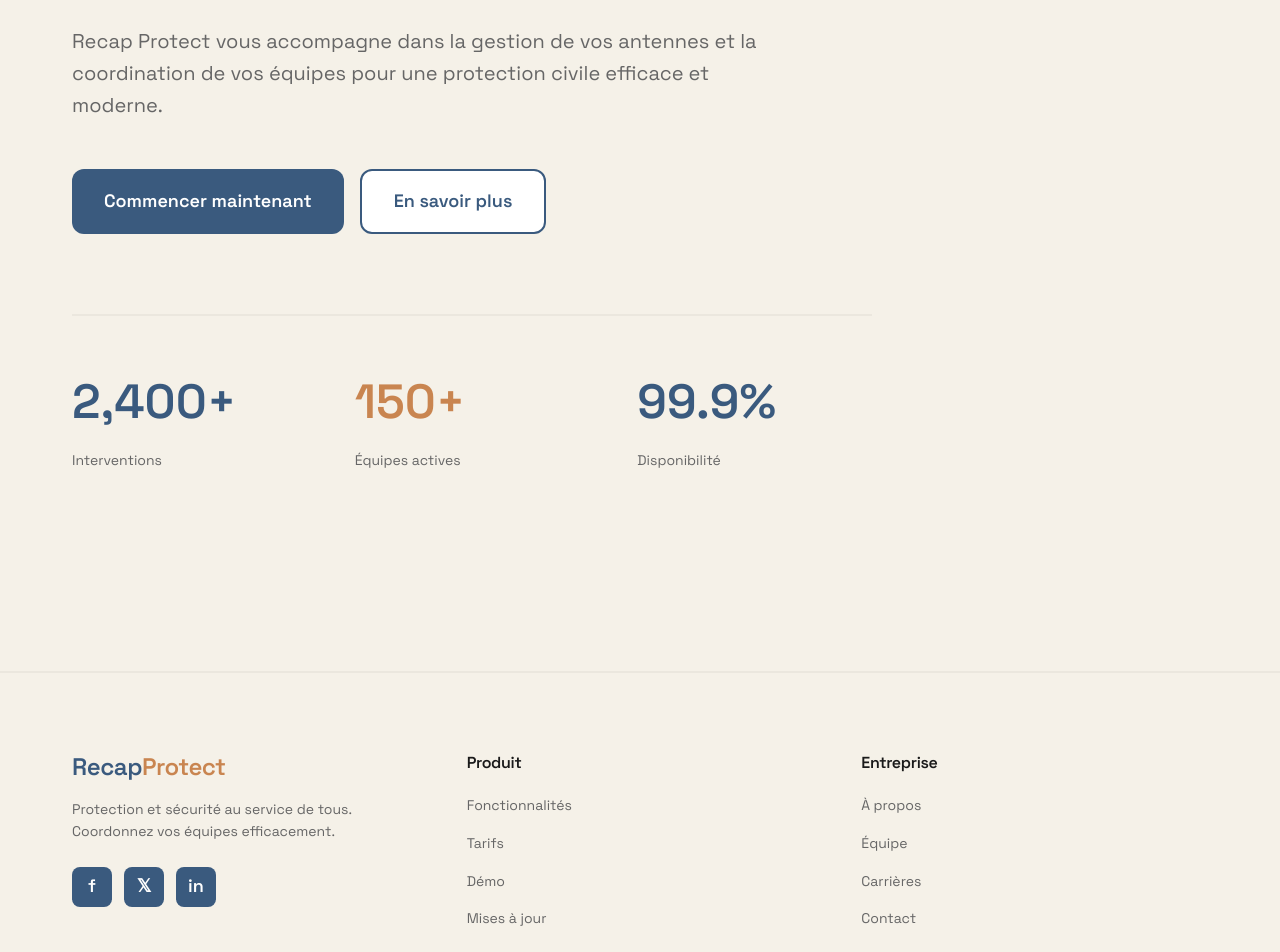
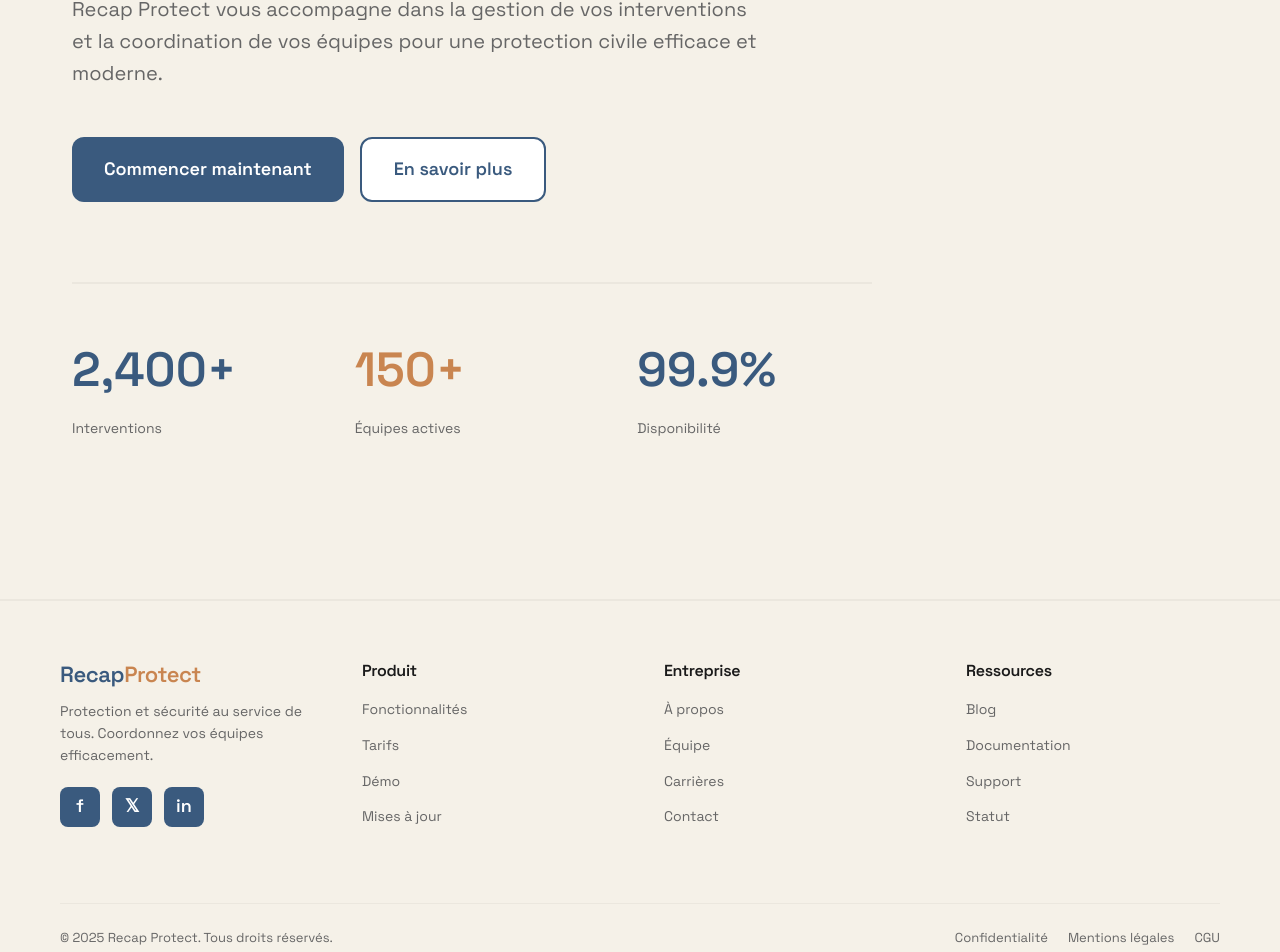
Before and after one commit to Fredozorus/recap-protect, a Next.js app: page / in a window 1280 px wide. Shown: the part 371-1323 px from the top of the page. Built offline with nearby package versions, Linux system fonts and the light colour scheme.

Commit message:
Responsive

```diff
--- a/src/app/globals.css
+++ b/src/app/globals.css
@@ -1,8 +1,7 @@
 @import "tailwindcss";
 
 @theme inline {
-
- /* Palette Principale */
+  /* Palette Principale */
   --color-navy: #3a5a7e;
   --color-navy-light: #4a6a8e;
   --color-navy-dark: #2a4a6e;
@@ -18,7 +17,6 @@
   /* Couleurs de Support */
   --color-warm-black: #1a1a1a;
   --color-neutral-gray: #666666;
-
 }
 
 /* Reset et base */
@@ -44,3 +42,175 @@ h1, h2, h3, h4, h5, h6 {
   line-height: 1.2;
   letter-spacing: -0.02em;
 }
+
+/* ===== RESPONSIVE STYLES ===== */
+
+/* Navbar Responsive */
+.navbar-responsive {
+  padding: 20px 16px;
+}
+
+.navbar-responsive h1 {
+  font-size: 24px;
+}
+
+@media (min-width: 768px) {
+  .navbar-responsive {
+    padding: 24px 32px;
+  }
+  .navbar-responsive h1 {
+    font-size: 28px;
+  }
+}
+
+/* Hero Responsive */
+.hero-responsive {
+  padding: 40px 20px;
+}
+
+.badge-responsive {
+  padding: 10px 16px;
+}
+
+.badge-text-responsive {
+  font-size: 12px;
+}
+
+.title-responsive {
+  font-size: 36px;
+  margin-bottom: 24px;
+}
+
+.description-responsive {
+  font-size: 16px;
+  margin-bottom: 32px;
+}
+
+.buttons-responsive {
+  flex-direction: column;
+  margin-bottom: 60px;
+  gap: 12px;
+}
+
+.button-responsive {
+  width: 100%;
+  padding: 14px 28px;
+  font-size: 16px;
+}
+
+.stats-responsive {
+  grid-template-columns: 1fr;
+  gap: 32px;
+  padding-top: 32px;
+}
+
+.stats-responsive > div > div:first-child {
+  font-size: 36px;
+}
+
+.stats-responsive > div > div:last-child {
+  font-size: 13px;
+}
+
+/* Tablette */
+@media (min-width: 640px) {
+  .hero-responsive {
+    padding: 60px 32px;
+  }
+  .badge-responsive {
+    padding: 12px 20px;
+  }
+  .badge-text-responsive {
+    font-size: 14px;
+  }
+  .title-responsive {
+    font-size: 48px;
+    margin-bottom: 28px;
+  }
+  .description-responsive {
+    font-size: 18px;
+    margin-bottom: 40px;
+  }
+  .buttons-responsive {
+    flex-direction: row;
+    margin-bottom: 70px;
+  }
+  .button-responsive {
+    width: auto;
+    padding: 15px 30px;
+    font-size: 17px;
+  }
+  .stats-responsive {
+    grid-template-columns: repeat(3, 1fr);
+    gap: 40px;
+    padding-top: 40px;
+  }
+}
+
+/* Desktop */
+@media (min-width: 1024px) {
+  .hero-responsive {
+    padding: 80px 32px;
+  }
+  .title-responsive {
+    font-size: 56px;
+    margin-bottom: 32px;
+  }
+  .description-responsive {
+    font-size: 20px;
+    margin-bottom: 48px;
+  }
+  .buttons-responsive {
+    gap: 16px;
+    margin-bottom: 80px;
+  }
+  .button-responsive {
+    padding: 16px 32px;
+    font-size: 18px;
+  }
+  .stats-responsive {
+    gap: 48px;
+    padding-top: 48px;
+  }
+  .stats-responsive > div > div:first-child {
+    font-size: 48px;
+  }
+  .stats-responsive > div > div:last-child {
+    font-size: 14px;
+  }
+}
+
+/* Footer Responsive */
+.footer-grid-responsive {
+  grid-template-columns: 1fr;
+  gap: 40px;
+  margin-bottom: 48px;
+}
+
+.footer-bottom-responsive {
+  flex-direction: column;
+  gap: 16px;
+  align-items: center;
+  text-align: center;
+  padding-top: 24px;
+}
+
+@media (min-width: 640px) {
+  .footer-grid-responsive {
+    grid-template-columns: repeat(2, 1fr);
+    gap: 48px;
+  }
+}
+
+@media (min-width: 1024px) {
+  .footer-grid-responsive {
+    grid-template-columns: repeat(4, 1fr);
+    margin-bottom: 64px;
+  }
+  .footer-bottom-responsive {
+    flex-direction: row;
+    justify-content: space-between;
+    text-align: left;
+    padding-top: 32px;
+  }
+}
--- a/src/components/Footer.tsx
+++ b/src/components/Footer.tsx
@@ -1,28 +1,39 @@
 import { colors } from '@/app/styles/colors';
 import { CSSProperties } from 'react';
 
-// Styles réutilisables
 const styles: Record<string, CSSProperties> = {
   footer: {
     borderTop: `2px solid ${colors.paperDark}`,
-    marginTop: '120px',
+    marginTop: '80px',
   },
   container: {
     maxWidth: '1200px',
     margin: '0 auto',
-    padding: '80px 32px 40px',
+    padding: '60px 20px 30px',
   },
   grid: {
     display: 'grid',
-    gridTemplateColumns: 'repeat(auto-fit, minmax(250px, 1fr))',
-    gap: '48px',
-    marginBottom: '64px',
+  },
+  logo: {
+    fontSize: '22px',
+    fontWeight: 600,
+    marginBottom: '12px',
+  },
+  description: {
+    fontSize: '14px',
+    lineHeight: '1.6',
+    color: colors.neutralGray,
+    marginBottom: '20px',
+  },
+  socialContainer: {
+    display: 'flex',
+    gap: '12px',
   },
   sectionTitle: {
     fontSize: '16px',
     fontWeight: 600,
     color: colors.warmBlack,
-    marginBottom: '20px',
+    marginBottom: '16px',
   },
   linkList: {
     listStyle: 'none',
@@ -30,7 +41,7 @@ const styles: Record<string, CSSProperties> = {
     margin: 0,
   },
   linkItem: {
-    marginBottom: '12px',
+    marginBottom: '10px',
   },
   link: {
     fontSize: '14px',
@@ -51,17 +62,23 @@ const styles: Record<string, CSSProperties> = {
     fontWeight: 600,
   },
   bottomBar: {
-    paddingTop: '32px',
+    paddingTop: '24px',
     borderTop: `1px solid ${colors.paperDark}`,
     display: 'flex',
-    justifyContent: 'space-between',
-    alignItems: 'center',
+  },
+  copyright: {
+    fontSize: '13px',
+    color: colors.neutralGray,
+    margin: 0,
+  },
+  legalLinks: {
+    display: 'flex',
+    gap: '20px',
     flexWrap: 'wrap' as const,
-    gap: '16px',
+    justifyContent: 'center',
   },
 };
 
-// Composant pour les liens du footer
 const FooterLink = ({ href, children }: { href: string; children: React.ReactNode }) => (
   <li style={styles.linkItem}>
     <a href={href} style={styles.link}>
@@ -70,7 +87,6 @@ const FooterLink = ({ href, children }: { href: string; children: React.ReactNod
   </li>
 );
 
-// Composant pour une section du footer
 const FooterSection = ({
   title,
   links
@@ -90,7 +106,6 @@ const FooterSection = ({
   </div>
 );
 
-// Composant pour les icônes sociales
 const SocialIcon = ({ href, children }: { href: string; children: React.ReactNode }) => (
   <a href={href} style={styles.socialIcon}>
     {children}
@@ -98,7 +113,6 @@ const SocialIcon = ({ href, children }: { href: string; children: React.ReactNod
 );
 
 export default function Footer() {
-  // Données structurées
   const footerSections = [
     {
       title: 'Produit',
@@ -138,25 +152,19 @@ export default function Footer() {
   return (
     <footer style={styles.footer}>
       <div style={styles.container}>
-        <div style={styles.grid}>
+        <div style={styles.grid} className="footer-grid-responsive">
           {/* Colonne 1 - Logo & Description */}
           <div>
-            <h3 style={{ fontSize: '24px', fontWeight: 600, marginBottom: '16px' }}>
+            <h3 style={styles.logo}>
               <span style={{ color: colors.navy }}>Recap</span>
               <span style={{ color: colors.terracotta }}>Protect</span>
             </h3>
-            <p style={{
-              fontSize: '14px',
-              lineHeight: '1.6',
-              color: colors.neutralGray,
-              marginBottom: '24px'
-            }}>
+            <p style={styles.description}>
               Protection et sécurité au service de tous.
               Coordonnez vos équipes efficacement.
             </p>
 
-            {/* Social Icons */}
-            <div style={{ display: 'flex', gap: '12px' }}>
+            <div style={styles.socialContainer}>
               <SocialIcon href="#">f</SocialIcon>
               <SocialIcon href="#">𝕏</SocialIcon>
               <SocialIcon href="#">in</SocialIcon>
@@ -174,16 +182,16 @@ export default function Footer() {
         </div>
 
         {/* Footer Bottom */}
-        <div style={styles.bottomBar}>
-          <p style={{ fontSize: '14px', color: colors.neutralGray, margin: 0 }}>
+        <div style={styles.bottomBar} className="footer-bottom-responsive">
+          <p style={styles.copyright}>
             © 2025 Recap Protect. Tous droits réservés.
           </p>
-          <div style={{ display: 'flex', gap: '24px' }}>
+          <div style={styles.legalLinks}>
             {legalLinks.map((link) => (
               <a
                 key={link.label}
                 href={link.href}
-                style={styles.link}
+                style={{ ...styles.link, fontSize: '13px' }}
               >
                 {link.label}
               </a>
--- a/src/components/Hero.tsx
+++ b/src/components/Hero.tsx
@@ -5,66 +5,52 @@ const styles: Record<string, CSSProperties> = {
   main: {
     maxWidth: '1200px',
     margin: '0 auto',
-    padding: '80px 32px',
   },
   badge: {
     display: 'inline-flex',
     alignItems: 'center',
     gap: '8px',
-    padding: '12px 20px',
     backgroundColor: colors.white,
     borderRadius: '999px',
-    marginBottom: '32px',
   },
   badgeDot: {
-    width: '8px',
-    height: '8px',
+    width: '6px',
+    height: '6px',
     backgroundColor: colors.terracotta,
     borderRadius: '50%',
   },
   badgeText: {
-    fontSize: '14px',
     fontWeight: 600,
     color: colors.navy,
   },
   title: {
-    fontSize: '56px',
     fontWeight: 600,
     lineHeight: '1.1',
     color: colors.warmBlack,
-    marginBottom: '32px',
     maxWidth: '900px',
   },
   description: {
-    fontSize: '20px',
     lineHeight: '1.6',
     color: colors.neutralGray,
-    marginBottom: '48px',
     maxWidth: '700px',
   },
   buttonsContainer: {
     display: 'flex',
-    gap: '16px',
-    marginBottom: '80px',
     flexWrap: 'wrap' as const,
   },
   buttonPrimary: {
-    padding: '16px 32px',
     backgroundColor: colors.navy,
     color: colors.white,
     borderRadius: '12px',
-    fontSize: '18px',
     fontWeight: 600,
     border: 'none',
     cursor: 'pointer',
     transition: 'transform 0.2s',
   },
   buttonSecondary: {
-    padding: '16px 32px',
     backgroundColor: colors.white,
     color: colors.navy,
     borderRadius: '12px',
-    fontSize: '18px',
     fontWeight: 600,
     border: `2px solid ${colors.navy}`,
     cursor: 'pointer',
@@ -72,24 +58,18 @@ const styles: Record<string, CSSProperties> = {
   },
   statsContainer: {
     display: 'grid',
-    gridTemplateColumns: 'repeat(3, 1fr)',
-    gap: '48px',
-    paddingTop: '48px',
     borderTop: `2px solid ${colors.paperDark}`,
     maxWidth: '800px',
   },
   statNumber: {
-    fontSize: '48px',
     fontWeight: 600,
     marginBottom: '8px',
   },
   statLabel: {
-    fontSize: '14px',
     color: colors.neutralGray,
   },
 };
 
-// Composant Stat
 const Stat = ({
   number,
   label,
@@ -113,34 +93,35 @@ export default function Hero() {
   ];
 
   return (
-    <main style={styles.main}>
-      {/* Badge */}
-      <div style={styles.badge}>
+    <main style={styles.main} className="hero-responsive">
+      <div style={styles.badge} className="badge-responsive">
         <span style={styles.badgeDot}></span>
-        <span style={styles.badgeText}>Protection Civile Modernisée</span>
+        <span style={styles.badgeText} className="badge-text-responsive">
+          Protection Civile Modernisée
+        </span>
       </div>
 
-      {/* Titre Principal */}
-      <h2 style={styles.title}>
+      <h2 style={styles.title} className="title-responsive">
         Protection et sécurité{' '}
         <span style={{ color: colors.navy }}>au service</span>{' '}
         <span style={{ color: colors.terracotta }}>de tous</span>
       </h2>
 
-      {/* Description */}
-      <p style={styles.description}>
-        Recap Protect vous accompagne dans la gestion de vos antennes et
+      <p style={styles.description} className="description-responsive">
+        Recap Protect vous accompagne dans la gestion de vos interventions et
         la coordination de vos équipes pour une protection civile efficace et moderne.
       </p>
 
-      {/* Boutons */}
-      <div style={styles.buttonsContainer}>
-        <button style={styles.buttonPrimary}>Commencer maintenant</button>
-        <button style={styles.buttonSecondary}>En savoir plus</button>
+      <div style={styles.buttonsContainer} className="buttons-responsive">
+        <button style={styles.buttonPrimary} className="button-responsive">
+          Commencer maintenant
+        </button>
+        <button style={styles.buttonSecondary} className="button-responsive">
+          En savoir plus
+        </button>
       </div>
 
-      {/* Stats */}
-      <div style={styles.statsContainer}>
+      <div style={styles.statsContainer} className="stats-responsive">
         {stats.map((stat) => (
           <Stat key={stat.label} {...stat} />
         ))}
--- a/src/components/Navbar.tsx
+++ b/src/components/Navbar.tsx
@@ -2,11 +2,11 @@ import { colors } from '@/app/styles/colors';
 
 export default function Navbar() {
   return (
-    <nav style={{
-      padding: '24px 32px',
-      borderBottom: `1px solid ${colors.paperDark}`
-    }}>
-      <h1 style={{ fontSize: '28px', fontWeight: 600 }}>
+    <nav
+      className="navbar-responsive"
+      style={{ borderBottom: `1px solid ${colors.paperDark}` }}
+    >
+      <h1>
         <span style={{ color: colors.navy }}>Recap</span>
         <span style={{ color: colors.terracotta }}>Protect</span>
       </h1>
```
